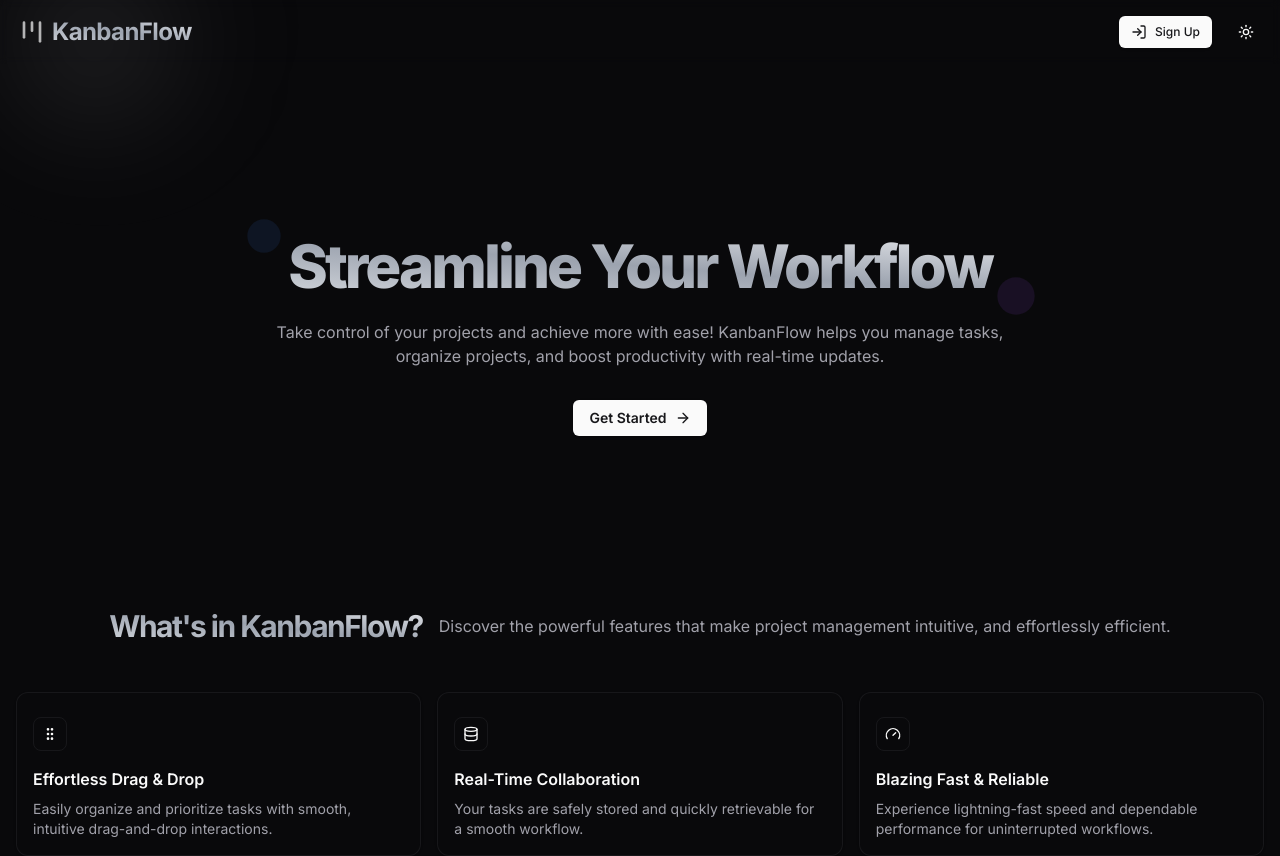
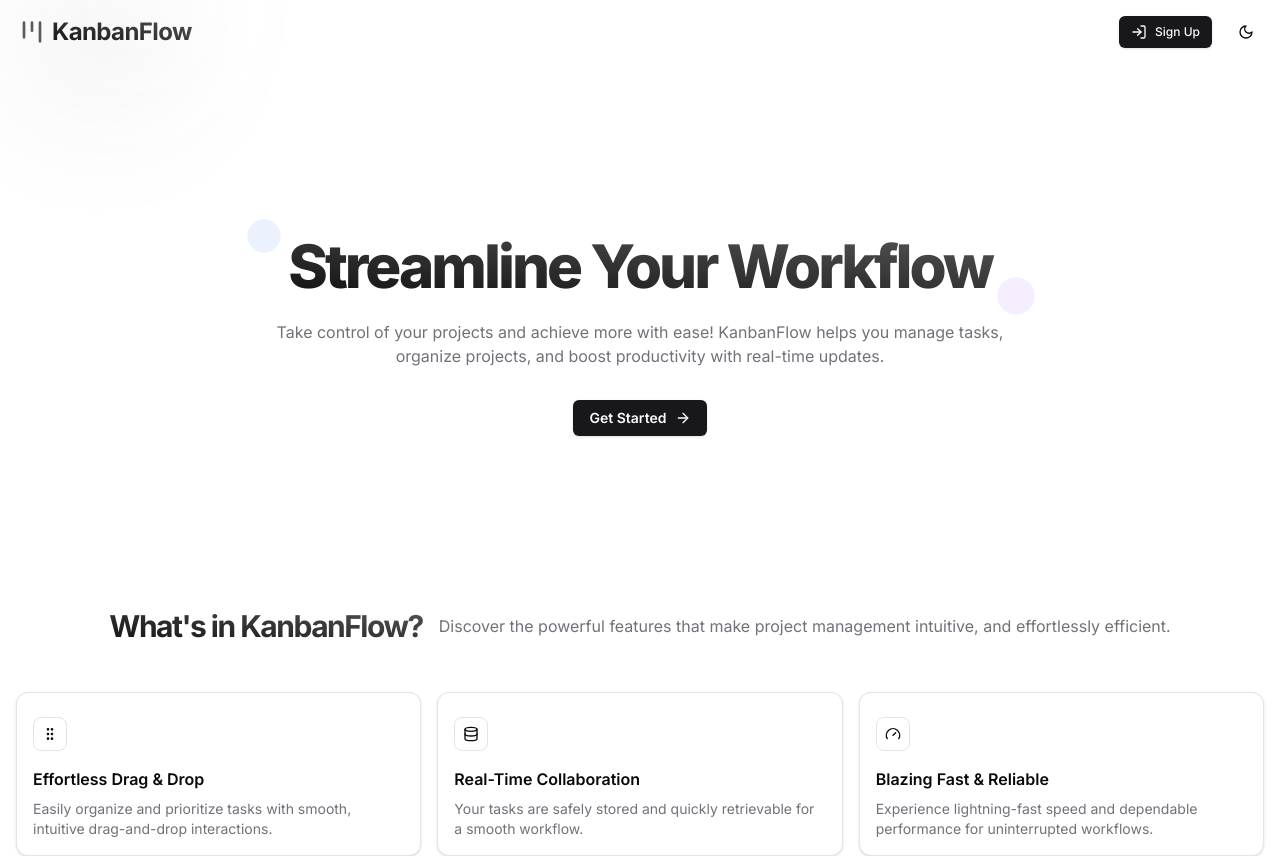
Before and after one commit to m-elagamy/kanbanflow, a Next.js app: page / in a window 1280 px wide. Shown: the top 856 px of the page. Built offline with nearby package versions, Linux system fonts and the light colour scheme; no server answers.

Commit message:
chore: uninstall unnecessary dependencies

```diff
--- a/package.json
+++ b/package.json
@@ -15,7 +15,6 @@
     "@dnd-kit/core": "^6.3.1",
     "@dnd-kit/sortable": "^10.0.0",
     "@dnd-kit/utilities": "^3.2.2",
-    "@hookform/resolvers": "^3.10.0",
     "@prisma/client": "^6.3.0",
     "@radix-ui/react-accordion": "^1.2.2",
     "@radix-ui/react-alert-dialog": "^1.1.5",
@@ -41,12 +40,10 @@
     "next-themes": "^0.4.4",
     "react": "19.0.0",
     "react-dom": "19.0.0",
-    "react-hook-form": "^7.54.2",
     "server-only": "^0.0.1",
     "sonner": "^1.7.4",
     "tailwind-merge": "^3.0.1",
     "tailwindcss-animate": "^1.0.7",
-    "uuid": "^11.0.5",
     "zod": "^3.24.1",
     "zustand": "^5.0.3"
   },
--- a/src/app/layout.tsx
+++ b/src/app/layout.tsx
@@ -56,7 +56,7 @@ export default function RootLayout({
         >
           <ThemeProvider
             attribute="class"
-            defaultTheme="dark"
+            defaultTheme="system"
             disableTransitionOnChange
           >
             {children}
```
Also changed, not shown: 1 other file (tests, documents, lock files or other folders).
